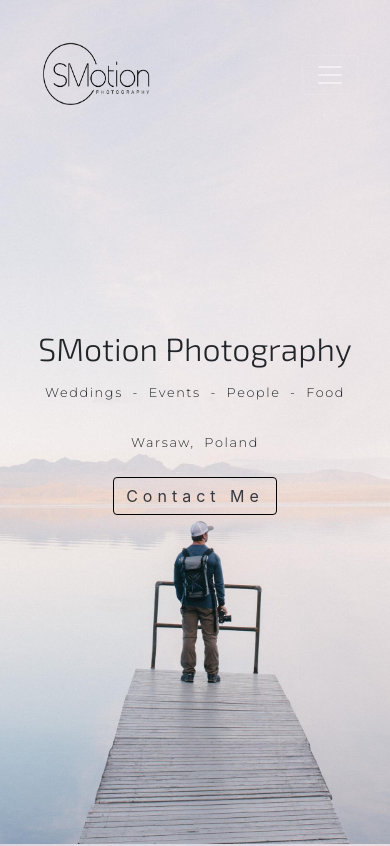
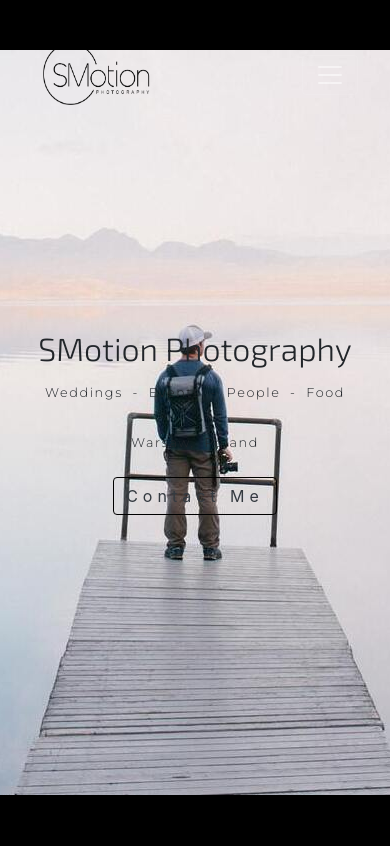
Before and after one commit to SisioGio/Smotion, a React (Create React App) app in the folder frontend/: page /#/ in a window 390 px wide. Shown: the top 846 px of the page. Built offline with nearby package versions, Linux system fonts and the light colour scheme; no server answers.

Commit message:
Adjusted background pic

```diff
--- a/frontend/package.json
+++ b/frontend/package.json
@@ -2,7 +2,7 @@
   "name": "frontend",
   "version": "0.1.0",
   "private": true,
-  "proxy": "http://127.0.0.1:5000/",
+  "proxy": "https://calm-wave-28039.herokuapp.com//",
   "dependencies": {
     "@fortawesome/fontawesome-svg-core": "^6.1.2",
     "@fortawesome/free-regular-svg-icons": "^6.1.2",
@@ -15,6 +15,7 @@
     "react": "^18.1.0",
     "react-dom": "^18.1.0",
     "react-router-dom": "^6.3.0",
+    "react-router-hash-link": "^2.4.3",
     "react-scripts": "5.0.1",
     "web-vitals": "^2.1.4"
   },
--- a/frontend/src/App.css
+++ b/frontend/src/App.css
@@ -42,6 +42,8 @@ body{
   background-size: cover;
 
 }
+
+
 
 #login-form{
 
@@ -157,7 +159,12 @@ body{
     background-size: cover;
 
 }
+@media(max-width: 560px){
+  body{
+    background: black url("./images/home-background-phone.jpg")  center center no-repeat;
 
+}
+}
 #background{
 
   width:100%;
--- a/frontend/src/components/about.js
+++ b/frontend/src/components/about.js
@@ -5,7 +5,11 @@ function About(){
 
     return(
       <div id='about'>
+
                 <h1>About me</h1>
+
+
+
                 <div class="about-img">
 
                 <img src={about_pic} alt="" />
--- a/frontend/src/components/main.js
+++ b/frontend/src/components/main.js
@@ -64,7 +64,7 @@ function Main(){
                         <div onClick={() => localStorage.setItem("Album", file.id)} id="people-section" class='position-relative text-center gallery-preview  pb-5' >
 
 
-                        <img src={"http://127.0.0.1:5000/get_album_img/"+file.id} id='people-img' alt={file.seo} ></img>
+                        <img src={"https://calm-wave-28039.herokuapp.com/get_album_img/"+file.id} id='people-img' alt={file.seo} ></img>
                         <div class='pt-5'>
                             <h1>{file.title}</h1>
 
```
Also changed, not shown: frontend/src/components/nav.js (+3 -10 lines), frontend/src/images/home-background-phone.jpg (added), 1 other file (tests, documents, lock files or other folders). Lines whose indentation alone changed are shown as unchanged.
